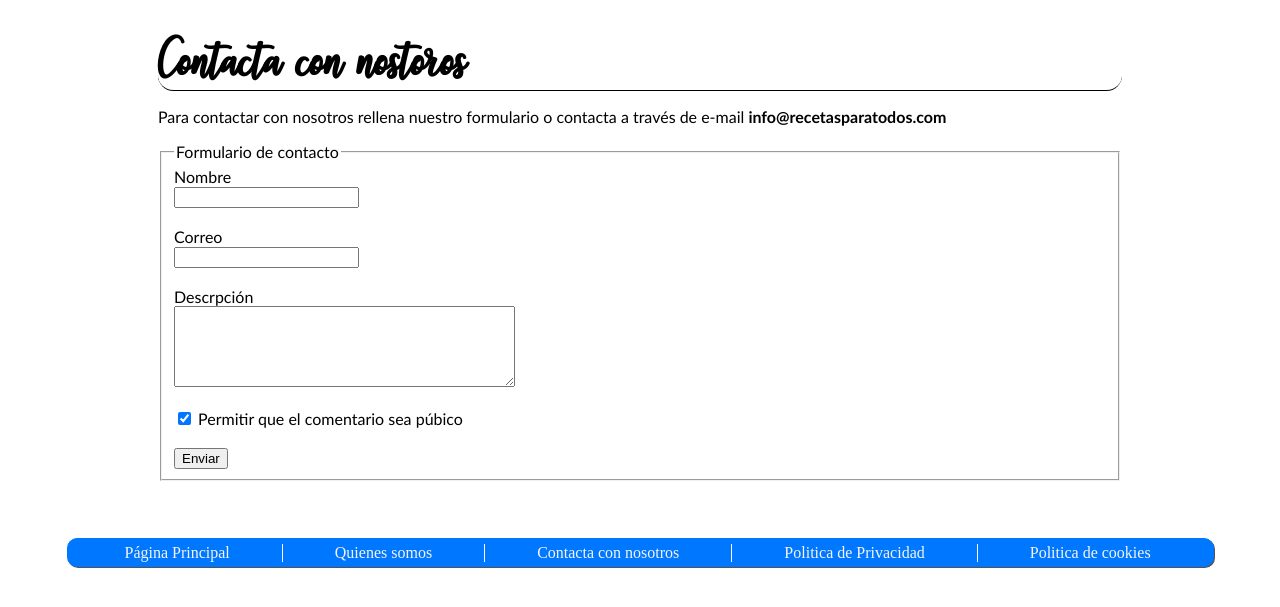
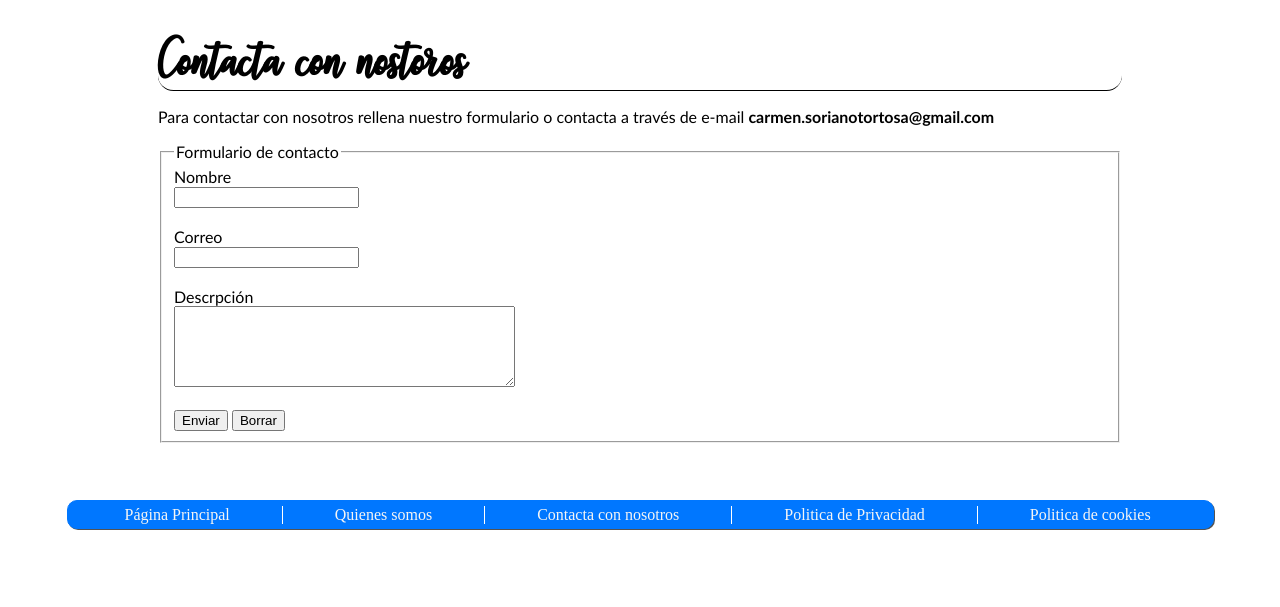
Before and after one commit to 7-carmen/Recetas_para_todos, a plain HTML site: page Contenidos/ContactaConNosotros.html in a window 1280 px wide. Shown: the part 97-704 px from the top of the page. Drawn offline with Linux system fonts and the light colour scheme.

Commit message:
Añadida funcionalidad al formulario de contacto

```diff
--- a/Contenidos/ContactaConNosotros.html
+++ b/Contenidos/ContactaConNosotros.html
@@ -40,17 +40,18 @@
     <div id="contenedor">
         <h1>Contacta con nostoros</h1>
         <hr class='separador_post' />
-        <p>Para contactar con nosotros rellena nuestro formulario o contacta a través de e-mail <strong>info@recetasparatodos.com</strong></p>
+        <p>Para contactar con nosotros rellena nuestro formulario o contacta a través de e-mail <strong>carmen.sorianotortosa@gmail.com</strong></p>
+        <form action="mailto:carmen.sorianotortosa@gmail.com" method="post" enctype="text/plain">
             <fieldset>
                 <legend>Formulario de contacto</legend>
                 Nombre
                 <br />
-            <input type="name" name="Nombre" value="" />
+                <input type="text" name="Nombre" value="" />
                 <br />
                 <br />
                 Correo
                 <br />
-            <input type="name" name="correo" value="" />
+                <input type="email" name="Correo" value="" />
                 <br />
                 <br />
                 Descrpción
@@ -58,13 +59,10 @@
                 <textarea id="descripcion" name="descripcion" cols="40" rows="5"></textarea>
                 <br />
                 <br />
-            <input type="checkbox" neme="contador" checked="checked" /> Permitir que el comentario sea púbico
-            <br />
-            <br />
-            <input type="button" name="enviar" value="Enviar" />
-
-
+                <input type="submit" value="Enviar" />
+                <input type="reset" value="Borrar" />
             </fieldset>
+        </form>
         <br />
         <br />
         <br />
```
Lines whose indentation alone changed are shown as unchanged.
